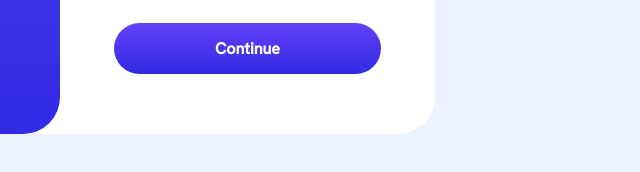
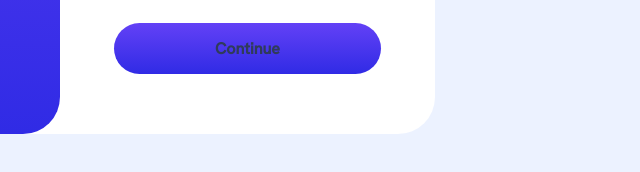
Before and after one commit to newNASA/results-summary-component-main, a plain HTML site: page index.html in a window 1280 px wide. In both pictures the pointer is over the link "Continue". Shown: the part 520-692 px from the top of the page, 580-1220 px from the left. Drawn offline with Linux system fonts and the light colour scheme.

Commit message:
some change

```diff
--- a/style.css
+++ b/style.css
@@ -217,6 +217,7 @@ li {
 
 .con-button:hover{
     background: var(--left-gradient-bg);
+    color: var(--right-heading-color);
 }
 
 .theme-toggle-button {
```
